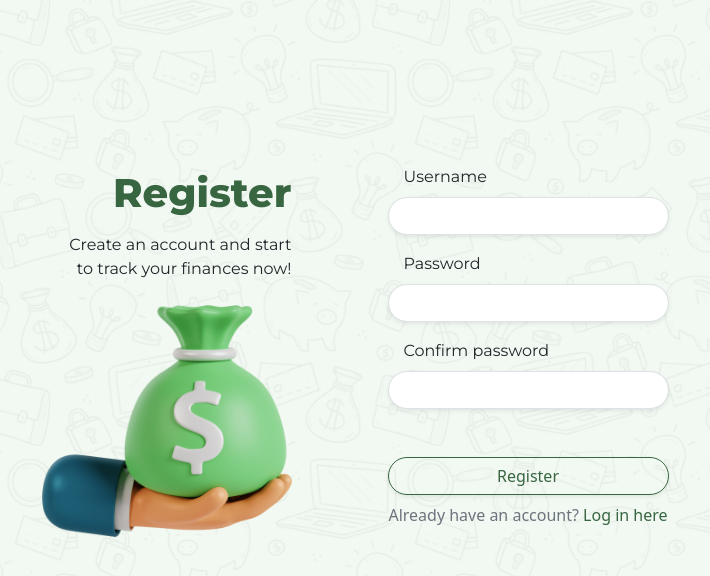
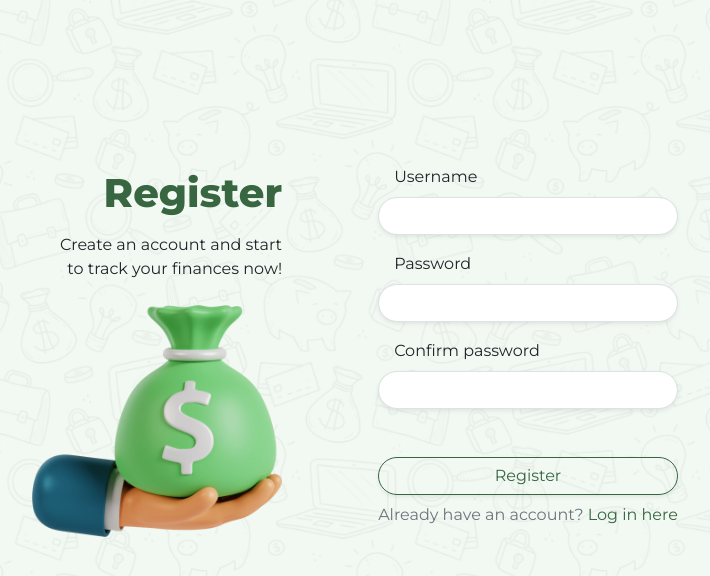
Before and after one commit to OLuizFernando/fintrack, a Flask app: page /register in a window 1280 px wide. Shown: the part 94-670 px from the top of the page, without its empty margins (285-995 px from the left). Run offline with Flask 3, Linux system fonts and the light colour scheme; some libraries are stand-ins or nearby versions.

Commit message:
add `Montserrat` font to everything

```diff
--- a/templates/layout.html
+++ b/templates/layout.html
@@ -47,7 +47,7 @@
 
     {% if get_flashed_messages() %} {% for message in get_flashed_messages(with_categories=true) %}
 
-    <div class="alert alert-{{ message[0] }} alert-dismissible fade show rounded-top-0 mb-0 text-center" role="alert">
+    <div class="alert alert-{{ message[0] }} alert-dismissible fade show rounded-top-0 mb-0 text-center montserrat-regular" role="alert">
       {{ message[1] }}
       <button type="button" class="btn-close" data-bs-dismiss="alert" aria-label="Close"></button>
     </div>
--- a/templates/login.html
+++ b/templates/login.html
@@ -21,8 +21,8 @@
           <input required type="password" class="form-control rounded-5 px-4 shadow-sm" name="passwordInput" id="passwordInput" />
         </div>
         <div class="d-flex flex-column align-items-center">
-          <button type="submit" class="btn btn-outline-primary w-100 rounded-5 shadow-sm mb-2" id="loginButton">Log In</button>
-          <p class="text-secondary">Don't have an account? <a class="link-primary" href="/register">Register here</a></p>
+          <button type="submit" class="btn btn-outline-primary montserrat-regular w-100 rounded-5 shadow-sm mb-2" id="loginButton">Log In</button>
+          <p class="text-secondary montserrat-regular">Don't have an account? <a class="link-primary" href="/register">Register here</a></p>
         </div>
       </form>
     </div>
--- a/templates/register.html
+++ b/templates/register.html
@@ -28,8 +28,8 @@
           <input required type="password" class="form-control rounded-5 px-4 shadow-sm" name="confirmPasswordInput" id="confirmPasswordInput" />
         </div>
         <div class="d-flex flex-column align-items-center">
-          <button type="submit" class="btn btn-outline-primary w-100 rounded-5 shadow-sm mb-2" id="registerButton">Register</button>
-          <p class="text-secondary">Already have an account? <a class="link-primary" href="/login">Log in here</a></p>
+          <button type="submit" class="btn btn-outline-primary montserrat-regular w-100 rounded-5 shadow-sm mb-2" id="registerButton">Register</button>
+          <p class="text-secondary montserrat-regular">Already have an account? <a class="link-primary" href="/login">Log in here</a></p>
         </div>
       </form>
     </div>
```
